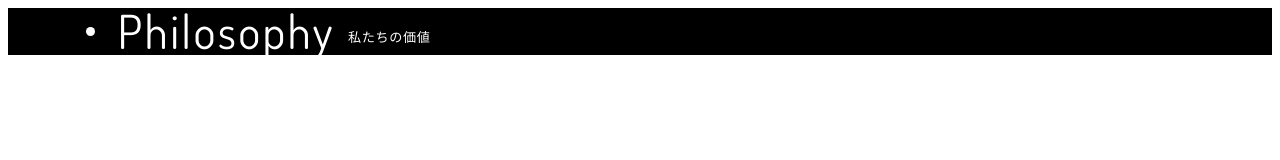
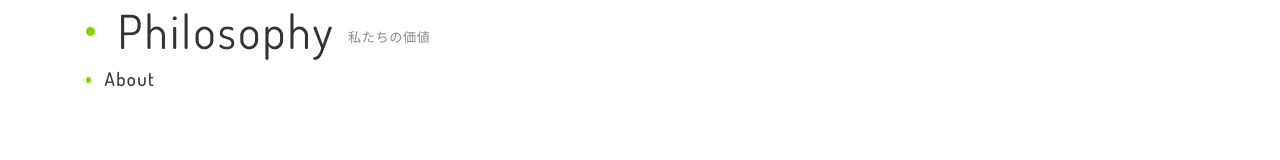
Before and after one commit to roses-5117/udemy-course-work, a plain HTML site: page index.html in a window 1280 px wide. Drawn offline with Linux system fonts and the light colour scheme.

Commit message:
About作成

```diff
--- a/index.html
+++ b/index.html
@@ -12,12 +12,13 @@
     <link href="https://fonts.googleapis.com/css2?family=Dosis:wght@200..800&family=Noto+Serif+JP:wght@200..900&family=Zen+Kaku+Gothic+New:wght@300;400;500;700;900&display=swap" rel="stylesheet">
 </head>
 <body>
-    <div class="l-container"
-    style ="background-color: #000;">
-        <div class="c-title c-title-white">
-            <span class="c-title-en c-title-en--white">Philosophy</span>
-            <h2 class="c-title-ja c-title-ja--white">私たちの価値</h2>
+    <div class="l-container">
+        <div class="c-title">
+            <span class="c-title-en">Philosophy</span>
+            <h2 class="c-title-ja">私たちの価値</h2>
         </div>
+        <h2 class="c-title-small">About</h2>
     </div>
+
 </body>
 </html>
--- a/scss/component/_title.scss
+++ b/scss/component/_title.scss
@@ -65,4 +65,27 @@
         color: var(--color-white);
 }
 
-11:00まで視聴
+.c-title-small{
+    font-size: 16rem;
+    letter-spacing: 0.075em;
+    line-height: 1;
+    font-family: var(--font-family-en);
+    display: grid;
+    grid-template-columns: 6rem 1fr;
+    gap: 10rem;
+    align-items: center;
+
+    @include g.mq(){
+        gap: 14rem;
+        font-size: 20rem;
+    }
+
+    &::before{
+        content: "";
+        display: block;
+        width: 6rem;
+        aspect-ratio: 1/1;
+        border-radius:  50%;
+        background-color:var(--color-primary);
+    }
+}
--- a/scss/fondation/_base.scss
+++ b/scss/fondation/_base.scss
@@ -14,13 +14,13 @@ html{
 
 body{
     line-height: 1.7;
-    font-stretch: 16rem;
+    font-size: 16rem;
     font-family: var(--font-family-base);
     color: var(--color-font-base);
     font-weight: 500;
 
     @include g.mq(){
-        font-stretch: 18rem;
+        font-size: 18rem;
     }
 }
 
--- a/scss/fondation/_reset.scss
+++ b/scss/fondation/_reset.scss
@@ -1 +1,11 @@
 @use"../global/" as g;
+
+h1,
+h2,
+h3,
+h4,
+h5,
+h6{
+    font-size: 100%;
+    font-weight: inherit;
+}
```
Also changed, not shown: css/style.css, 1 other file.
